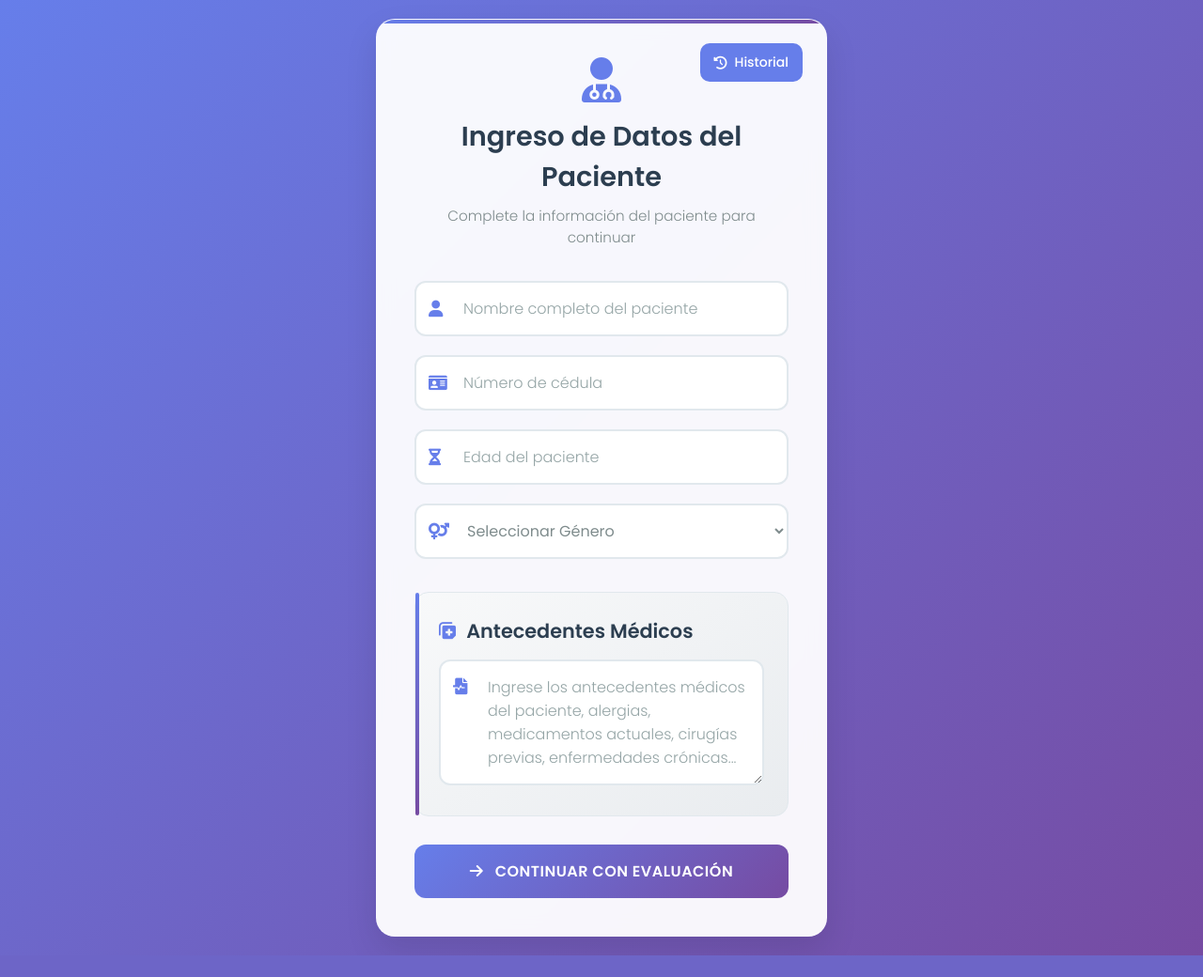
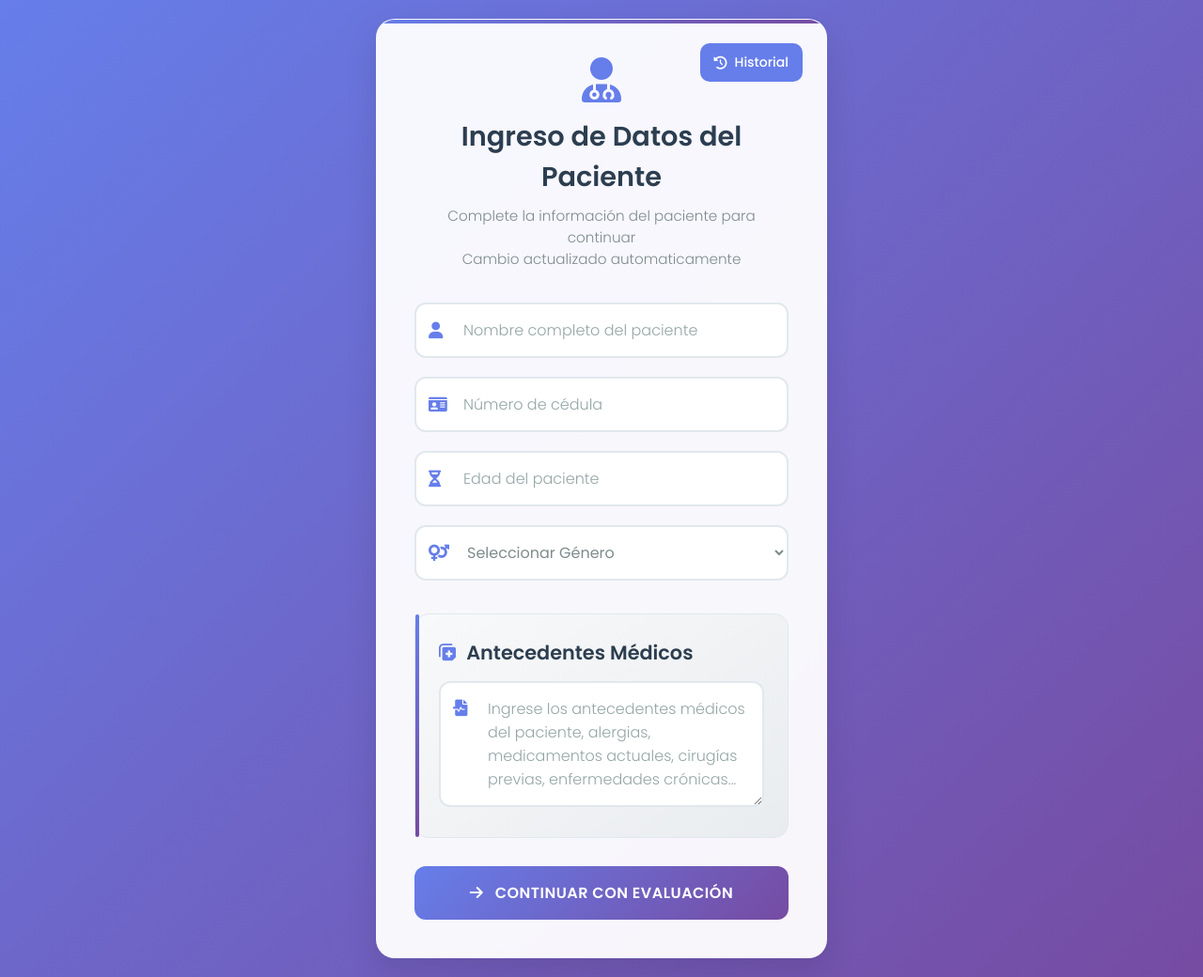
Before and after one commit to Sebastian1401/Proyecto-de-grado-mejorado, a Flask app: page / in a window 1280 px wide. Shown: the whole page at 94% size. Before the commit the page ends 1017 px from the top, so only its background shows below. Run offline with Flask 3, Linux system fonts and the light colour scheme; parts of the project's set-up code (start-up, migrations or seed data) failed here and were passed over.

Commit message:
se actualizo el archivo requirements

```diff
--- a/templates/index.html
+++ b/templates/index.html
@@ -301,6 +301,7 @@
             <i class="fas fa-user-md"></i>
             <h1>Ingreso de Datos del Paciente</h1>
             <p class="subtitle">Complete la información del paciente para continuar</p>
+            <p class="subtitle">Cambio actualizado automaticamente</p>
         </div>
 
         <a href="{{ url_for('historial') }}" class="history-button">
```
Also changed, not shown: requirements.txt (+14 -7 lines).
